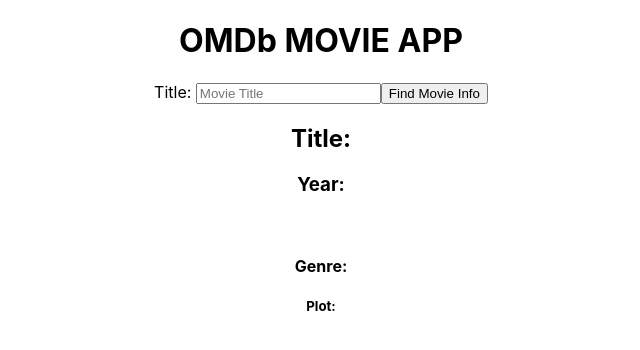
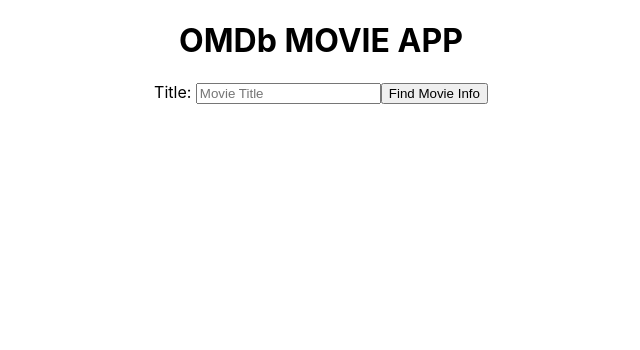
Before and after one commit to martinstojmenovski/movie-app, a React (Create React App) app: page / in a window 1280 px wide. Shown: the top 350 px of the page, without its empty margins (319-959 px from the left). Built offline with nearby package versions, Linux system fonts and the light colour scheme.

Commit message:
hide movie fields until after search complete

```diff
--- a/src/App.js
+++ b/src/App.js
@@ -3,13 +3,16 @@
 
 const apiKey = '4f7e92fe'
 
+
 function App() {
   const [searchTerm, setSearchTerm] = useState("")
-  const [movie, setMovie] = useState({})
+  const [movie, setMovie] = useState(null)
+
 
   const updateSearchTerm = (event) => {
     setSearchTerm(event.target.value)
   }
+
 
   const handleSubmit = (event) => {
     event.preventDefault()
@@ -22,6 +25,21 @@
     .catch(() => console.log('error'))
   }
 
+  let movieDisplay = ""
+  if(movie) {
+    movieDisplay = (
+      <div>
+        <h2>Title: {movie.Title}</h2>
+        <h3>Year: {movie.Year}</h3>
+        <img src={movie.Poster} alt={movie.Title}/>
+        <h4>Genre: {movie.Genre}</h4>
+        <h5>Plot: {movie.Plot}</h5>
+      </div>
+    )
+  } else {
+    movieDisplay = ""
+  }
+
   return (
     <div className="App">
       <h1>OMDb MOVIE APP</h1>
@@ -30,49 +48,9 @@
         <input onChange={updateSearchTerm} value={searchTerm} type="text" placeholder="Movie Title"/>
         <input type="submit" value="Find Movie Info"/>
       </form>
-      <div>
-        <h2>Title: {movie.title}</h2>
-        <h3>Year: {movie.Year}</h3>
-        <img src={movie.Poster} alt={movie.Title}/>
-        <h4>Genre: {movie.Genre}</h4>
-        <h5>Plot: {movie.Plot}</h5>
-      </div>
+      {movieDisplay}
     </div>
   );
 }
 
 export default App;
-
-
-
-// import {useState} from 'react'
-// import './App.css';
-
-// const apiKey = "55b7d8f5"
-
-// function App() {
-//   const [searchTerm, setSearchTerm] = useState("")
-
-//   const updateSearchTerm = (event) => {
-//     setSearchTerm(event.target.value)
-//   }
-//   const handleSubmit = (event) => {
-//     event.preventDefault()
-//     fetch(`https://www.omdbapi.com/?apikey=${apiKey}&t=${searchTerm}`)
-//       .then(response => response.json())
-//       .then(data => console.log(data))
-//       .catch(()=> console.log('error'))
-//   }
-//   return (
-//     <div className="App">
-//       <h1>OMDb MOVIE APP</h1>
-//       <form onSubmit={handleSubmit}>
-//         <label>Title:</label>
-//         <input onChange={updateSearchTerm} value={searchTerm} type="text" placeholder="Movie Title"/>
-//         <input type="submit" value="Find Movie Info" />
-//       </form>
-//     </div>
-//   );
-// }
-
-// export default App
```
